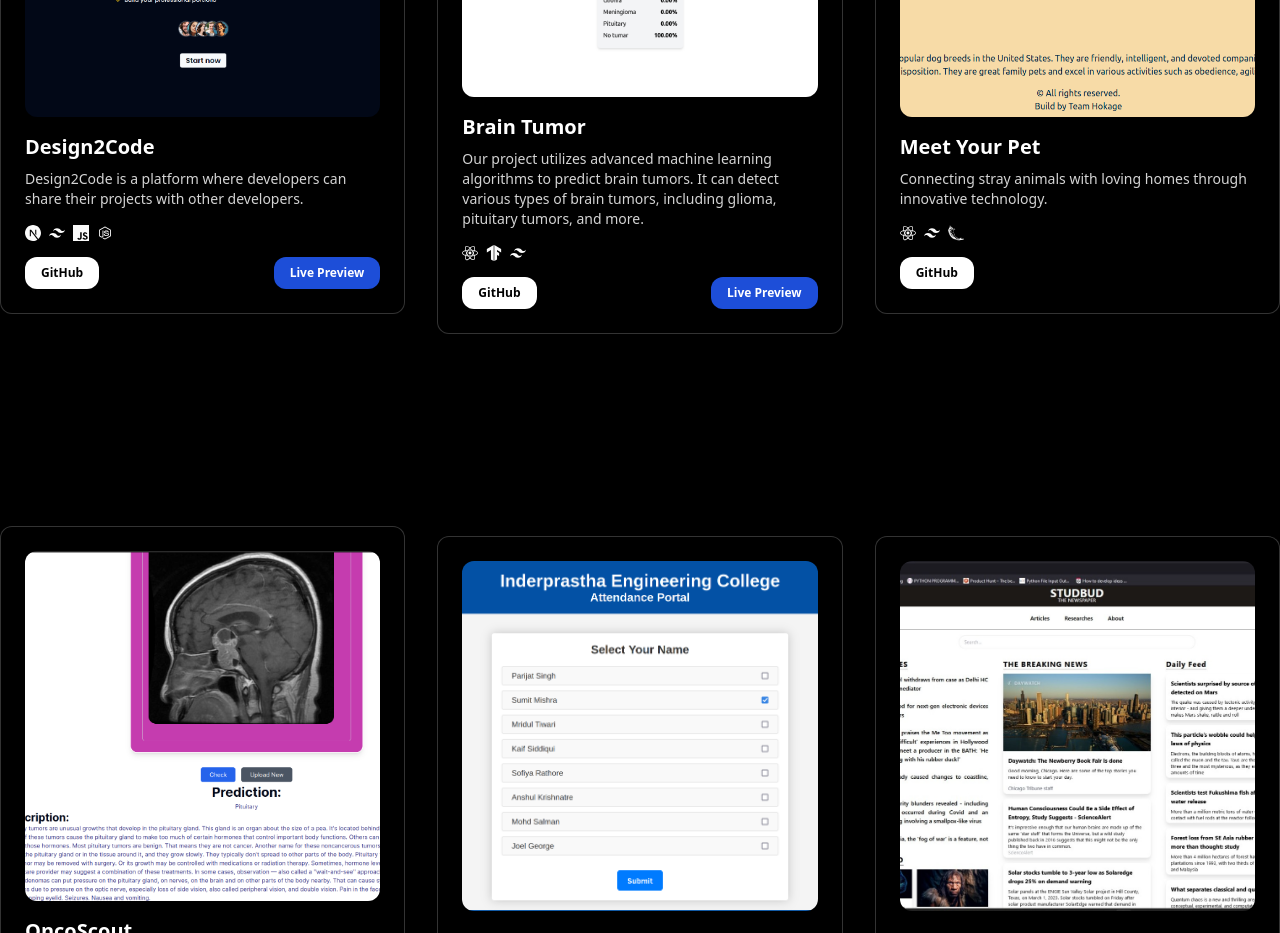
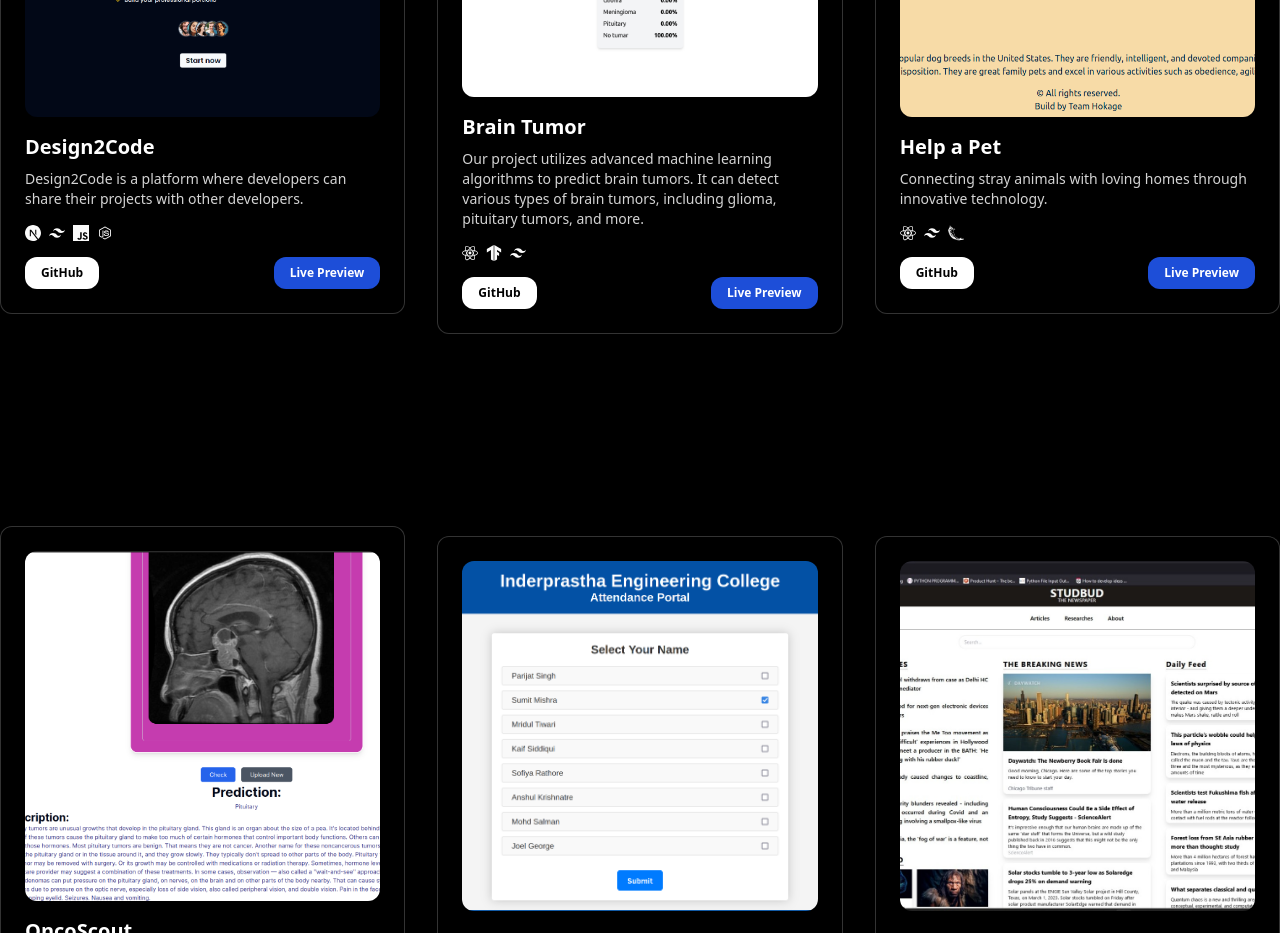
Before and after one commit to Dheerajjha451/Dheeraj_Jha_Portfolio, a Next.js app: page / in a window 1280 px wide. Shown: the part 1680-2613 px from the top of the page. Built offline with nearby package versions, Linux system fonts and the light colour scheme.

Commit message:
project link added

```diff
--- a/components/HeroSection.tsx
+++ b/components/HeroSection.tsx
@@ -23,7 +23,7 @@ export default function HeroSection() {
         const url = window.URL.createObjectURL(new Blob([blob]));
         const a = document.createElement('a');
         a.href = url;
-        a.setAttribute('download', 'Dheeraj_Resume.pdf');
+        a.setAttribute('download', 'Dheeraj Jha Resume.pdf');
         document.body.appendChild(a);
         a.click();
         a.remove();
--- a/components/Projects.tsx
+++ b/components/Projects.tsx
@@ -35,10 +35,11 @@ export default function Project() {
       description: 'Our project utilizes advanced machine learning algorithms to predict brain tumors. It can detect various types of brain tumors, including glioma, pituitary tumors, and more.',
     },
     {
-      title: 'Meet Your Pet',
+      title: 'Help a Pet',
       tech: [SiReact, SiTailwindcss, SiFlask],
       link: 'https://github.com/Dheerajjha451/Meet_Your_Pet',
       cover: project7Image,
+      LivePreview: 'https://meet-pet.vercel.app/',
       description: 'Connecting stray animals with loving homes through innovative technology.',
     },
     {
```
Also changed, not shown: 1 other file (tests, documents, lock files or other folders).
